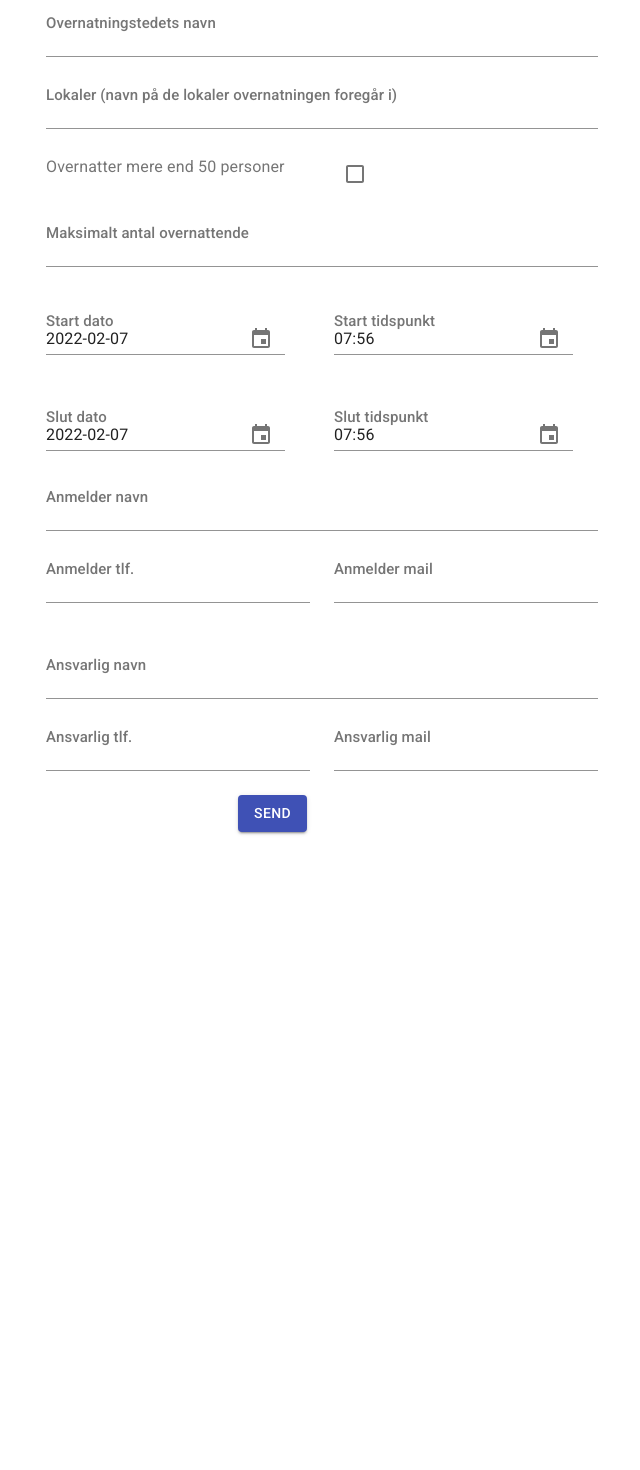
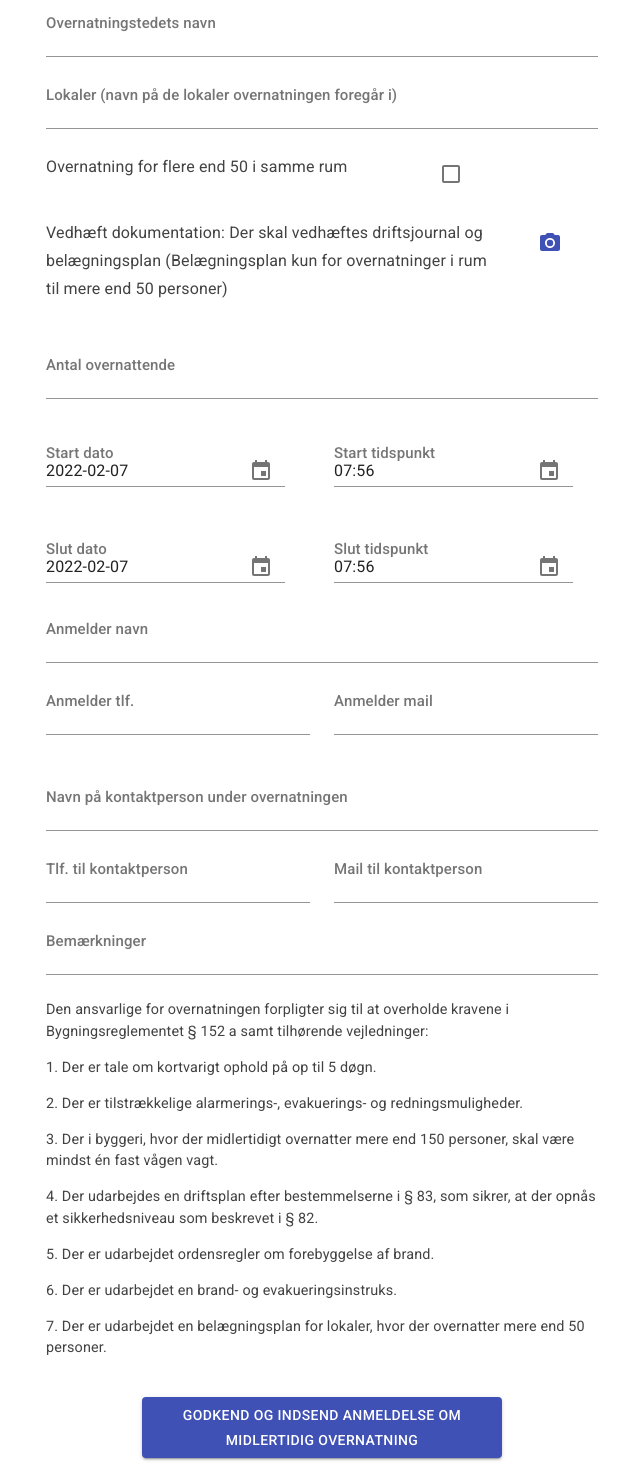
Before and after one commit to Geosmeden/overnatning-formular-ostbv, a React (Create React App) app: page / in a window 1280 px wide. Shown: the part 190-1660 px from the top of the page, without its empty margins (318-958 px from the left). Before the commit the page ends 1034 px from the top, so only its background shows below. Built offline with nearby package versions, Linux system fonts and the light colour scheme.

Commit message:
Ændring af formular tekster og tilføjelse af bemærkingsfelt

```diff
--- a/src/Formular.js
+++ b/src/Formular.js
@@ -63,6 +63,7 @@ function Formular() {
   const fileRef = React.useRef(null);
   const classes = useStyles();
   const [data, setData] = useState({
+    bemaerkning: "",
     ansoeger_mail: "",
     ansoeger_navn: "",
     ansoeger_tlf: "",
@@ -299,7 +300,7 @@ function Formular() {
     <MuiPickersUtilsProvider utils={DateFnsUtils} locale={daLocale}>
       <Container maxWidth='sm'>
         <Typography variant='h6' gutterBottom>
-          Anmeld midlertidig overnatning
+          Anmeldelse af midlertidig overnatning
         </Typography>
         {formErrors.length > 0 && (
           <ErrorComp errors={formErrors} closeAlert={setFormErrors} />
@@ -328,28 +329,39 @@ function Formular() {
             title='Overnatningstedets navn'
           />
           <TextInput size={12} id='overnat_lokaler' title='Lokaler (navn på de lokaler overnatningen foregår i)' />
-          <Grid item xs={6}>
+          <Grid item xs={8}>
             <Typography
-              style={{ color: "rgba(0, 0, 0, 0.54)" }}
+              style={{ color: "rgba(0, 0, 0, 0.74)" }}
               variant='subtitle1'
               component='h3'
             >
-              Overnatter mere end 50 personer{" "}
+              Overnatning for flere end 50 i samme rum{" "}
             </Typography>
           </Grid>
-          <Grid item xs={6}>
+          <Grid item xs={4}>
             <Checkbox
               color='primary'
               checked={state.overnat_over_150}
               onChange={handleCheckBox}
             />
           </Grid>
-          {state.overnat_over_150 && <ImageUpload setImageSrc={setImageSrc} />}
+          {state.overnat_over_150 &&
+		  <Grid item xs={12}>
+		  <Typography style={{ color: "rgba(0, 0, 0, 0.74)", fontSize: "0.9em" }}>
+		  Overnatninger i rum til mere end 50 personer skal ske efter en belægningsplan, så det sikres, at de fornødne flugtvejspassager til udgangsdøre ikke spærres af sovepladser, inventar, bagage m.m. Belægningsplanen skal ophænges i overnatningslokalet. Belægningsplaner til rum for midlertidig overnatning kan udføres som beskrevet i bilag 11d og 13 til vejledningen.
+		  <p><a href="https://bygningsreglementet.dk/-/media/Br/Kap_5_Brand/Vejledninger/Generel-vejledning/Bilag-11-abcde/211219-Bilag-11d-Vejledning-for-bel%C3%A6gningsplaner-ved-midlertidige-overnatning.pdf">Bilag 11d - Vejledning for belægningsplaner ved midlertidig overnatning</a></p>
+		  <p><a href="https://bygningsreglementet.dk/-/media/Br/Kap_5_Brand/Vejledninger/Bilag-13-Udfaerdigelse-af-planer-i-forhold-til-brand/Bilag-13-Udfrdigelse-af-planer-i-forhold-til-brand-ver-11.pdf">Bilag 13: Udfærdigelse af planer i forhold til brand</a></p>
+		  </Typography>
+		  </Grid>
+		  }
+
+		  <ImageUpload setImageSrc={setImageSrc} />
+
           <TextInput
             size={12}
             id='overnat_antal'
             type='number'
-            title='Maksimalt antal overnattende'
+            title='Antal overnattende'
           />
           <DateTimeInputs />
           <TextInput size={12} id='ansoeger_navn' title='Anmelder navn' />
@@ -364,20 +376,36 @@ function Formular() {
           <TextInput
             size={12}
             id='ansvarl_kontaktpers'
-            title='Ansvarlig navn'
+            title='Navn på kontaktperson under overnatningen'
           />
           <TextInput
             type='number'
             size={6}
             id='ansvarl_kontaktlf'
-            title='Ansvarlig tlf.'
+            title='Tlf. til kontaktperson'
           />
           <TextInput
             size={6}
             id='ansvarl_kontaktmail'
-            title='Ansvarlig mail'
+            title='Mail til kontaktperson'
           />
-
+		  <TextInput
+            size={12}
+            id='bemaerkning'
+            title='Bemærkninger'
+          />
+		  <Grid item xs={12}>
+		  <Typography style={{ color: "rgba(0, 0, 0, 0.74)", fontSize: "0.9em" }}>
+          Den ansvarlige for overnatningen forpligter sig til at overholde kravene i Bygningsreglementet § 152 a samt tilhørende vejledninger:
+		  <p>1.	Der er tale om kortvarigt ophold på op til 5 døgn.</p>
+		  <p>2.	Der er tilstrækkelige alarmerings-, evakuerings- og redningsmuligheder.</p>
+		  <p>3.	Der i byggeri, hvor der midlertidigt overnatter mere end 150 personer, skal være mindst én fast vågen vagt.</p>
+		  <p>4.	Der udarbejdes en driftsplan efter bestemmelserne i § 83, som sikrer, at der opnås et sikkerhedsniveau som beskrevet i § 82.</p>
+		  <p>5.	Der er udarbejdet ordensregler om forebyggelse af brand.</p>
+		  <p>6.	Der er udarbejdet en brand- og evakueringsinstruks.</p>
+		  <p>7.	Der er udarbejdet en belægningsplan for lokaler, hvor der overnatter mere end 50 personer.</p>
+		  </Typography>
+</Grid>
           <SubmitButton onClick={submitHandler} />
         </Grid>
       </Container>
--- a/src/components/ImageUpload.js
+++ b/src/components/ImageUpload.js
@@ -52,13 +52,13 @@ export default function ImageUpload({ setImageSrc }) {
 
   return (
     <>
-      <Grid item xs={5}>
+      <Grid item xs={10}>
         <Typography
-          style={{ color: "rgba(0, 0, 0, 0.54)" }}
+          style={{ color: "rgba(0, 0, 0, 0.74)" }}
           variant='subtitle1'
           component='h3'
         >
-          Vedhæft tegningsmateriale{" "}
+          Vedhæft dokumentation: Der skal vedhæftes driftsjournal og belægningsplan (Belægningsplan kun for overnatninger i rum til mere end 50 personer){" "}
         </Typography>
       </Grid>
       <Grid item xs={2}>
--- a/src/components/SubmitButton.js
+++ b/src/components/SubmitButton.js
@@ -4,13 +4,13 @@ import { Grid, Button } from "@material-ui/core";
 export default function SubmitButton({ onClick }) {
   return (
     <>
-      <Grid item xs={4}></Grid>
-      <Grid item xs={4}>
+      <Grid item xs={2}></Grid>
+      <Grid item xs={8}>
         <Button variant='contained' color='primary' onClick={onClick}>
-          Send
+          Godkend og indsend anmeldelse om midlertidig overnatning
         </Button>
       </Grid>
-      <Grid item xs={4}></Grid>
+      <Grid item xs={2}></Grid>
     </>
   );
 }
--- a/src/context/FormContext.js
+++ b/src/context/FormContext.js
@@ -27,6 +27,7 @@ let data = {
   y_coord: "",
   overnat_kontaktpers: "",
   overnat_kontakttlf: "",
+  bemaerkning: "",
 };
 
 const FormularContext = React.createContext([{}, () => {}, () => {}, () => {}]);
```
